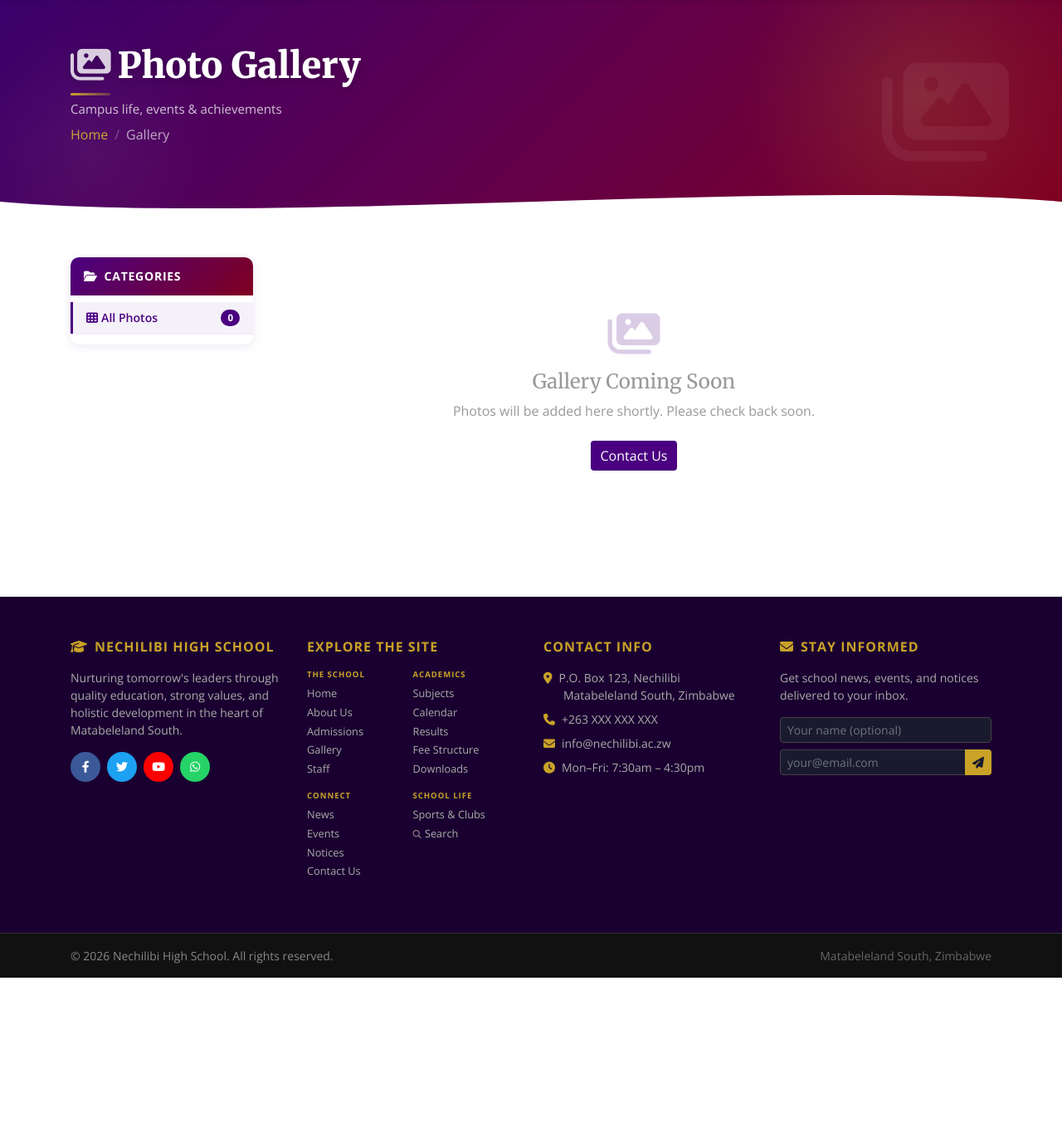
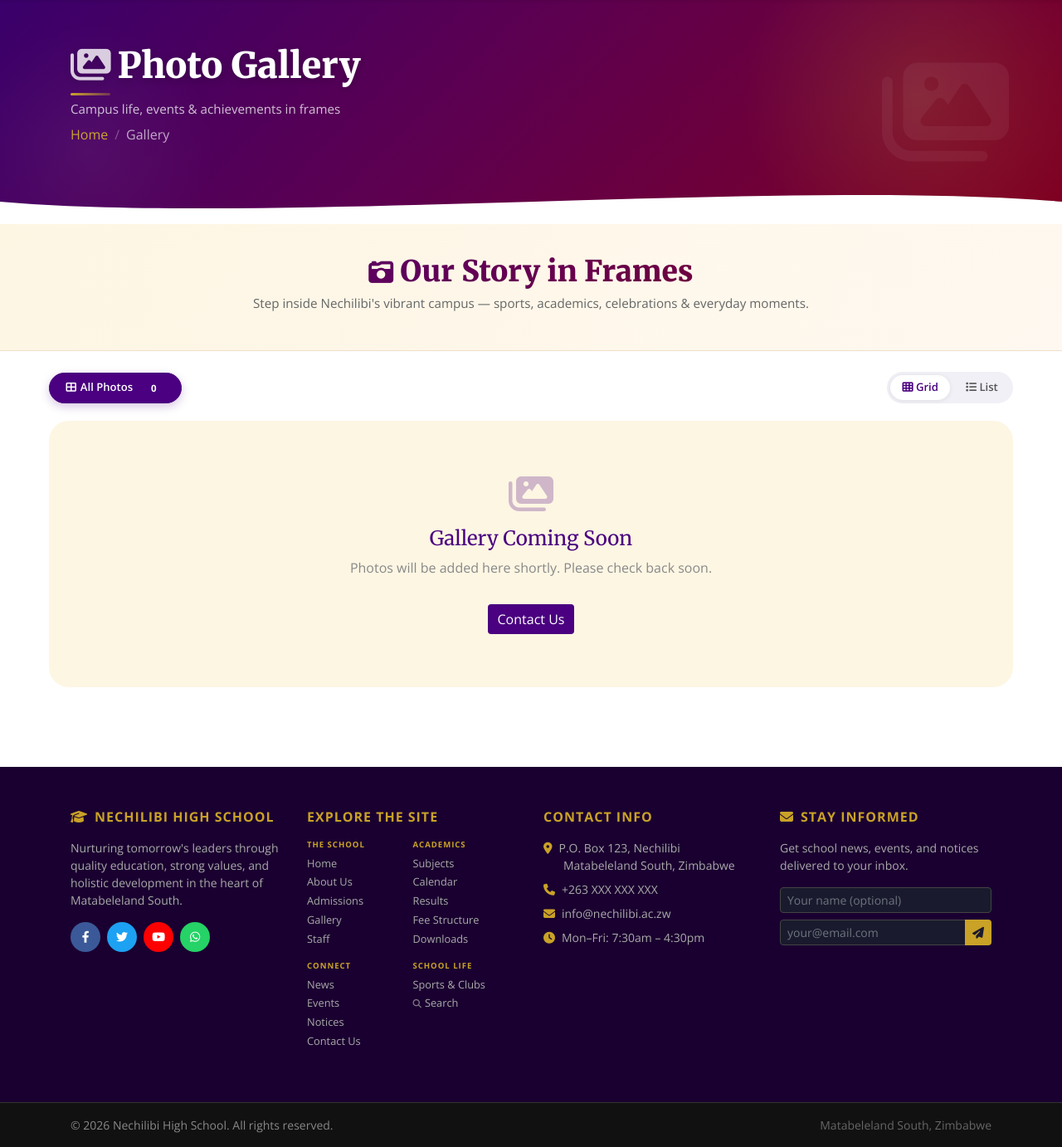
Before and after one commit to Bright-mpala/nechilibi-high-school, a Django app: page /gallery/ in a window 1280 px wide. Shown: the part 115-1497 px from the top of the page at 83% size. Before the commit the page ends 1293 px from the top, so only its background shows below. Run offline with Django 4.2, Linux system fonts and the light colour scheme; data comes from the database, SQL or seed files in the repository; data that the repository does not hold is empty; parts of the project's set-up code (start-up, migrations or seed data) failed here and were passed over; some libraries are stand-ins or nearby versions.

Commit message:
Gallery: new card grid, pill filters, list/grid toggle, Lightbox2

```diff
--- a/templates/public/gallery.html
+++ b/templates/public/gallery.html
@@ -3,154 +3,260 @@
 {% block meta_description %}Browse photos and videos from Nechilibi High School — sports events, graduation ceremonies, cultural activities, and campus life.{% endblock %}
 
 {% block extra_css %}
+<link href="https://cdnjs.cloudflare.com/ajax/libs/lightbox2/2.11.4/css/lightbox.min.css" rel="stylesheet">
 <style>
-  /* page-hero used from base.html */
+  /* ── Gallery hero strip ── */
+  .gallery-strip {
+    background: linear-gradient(120deg, #fdf6e3, #fff8f0);
+    border-bottom: 1px solid #f0dfc8;
+    text-align: center;
+    padding: 2.2rem 1rem 1.8rem;
+  }
+  .gallery-strip h2 {
+    font-size: clamp(1.5rem, 3vw, 2.2rem);
+    font-weight: 900;
+    background: linear-gradient(135deg, var(--primary), var(--secondary));
+    -webkit-background-clip: text; -webkit-text-fill-color: transparent;
+    background-clip: text;
+    margin-bottom: .4rem;
+  }
+  .gallery-strip p { color: #666; font-size: .95rem; }
 
-  /* ── Layout ── */
-  .gallery-layout { display:flex; gap:28px; align-items:flex-start; padding:2.5rem 0; }
+  /* ── Controls bar ── */
+  .gallery-controls {
+    max-width: 1200px;
+    margin: 1.6rem auto .8rem;
+    padding: 0 1.2rem;
+    display: flex;
+    flex-wrap: wrap;
+    justify-content: space-between;
+    align-items: center;
+    gap: 1rem;
+  }
 
-  /* ── Sidebar ── */
-  .gallery-sidebar {
-    width: 220px;
-    flex-shrink: 0;
-    position: sticky;
-    top: 80px;
+  /* Filter tabs */
+  .filter-tabs { display: flex; flex-wrap: wrap; gap: .5rem; }
+  .filter-btn {
+    background: #fff;
+    border: 1.5px solid #e2e0ea;
+    padding: .42rem 1.2rem;
+    border-radius: 40px;
+    font-weight: 600;
+    font-size: .82rem;
+    cursor: pointer;
+    transition: all .2s;
+    color: #444;
+    font-family: 'Open Sans', sans-serif;
   }
-  .sidebar-card {
+  .filter-btn i { margin-right: 5px; font-size: .78rem; }
+  .filter-btn.active {
+    background: var(--primary);
+    border-color: var(--primary);
+    color: #fff;
+    box-shadow: 0 4px 12px rgba(74,0,128,.22);
+  }
+  .filter-btn:hover:not(.active) {
+    background: #f4f1f8;
+    border-color: #b89fd4;
+    color: var(--primary);
+  }
+
+  /* View toggle */
+  .view-toggle {
+    display: flex;
+    gap: 5px;
+    background: #f1f0f6;
+    padding: 4px;
+    border-radius: 40px;
+  }
+  .view-btn {
+    background: transparent;
+    border: none;
+    padding: 5px 14px;
+    border-radius: 30px;
+    font-weight: 600;
+    cursor: pointer;
+    font-size: .82rem;
+    transition: .2s;
+    color: #555;
+    font-family: 'Open Sans', sans-serif;
+  }
+  .view-btn.active {
     background: #fff;
-    border-radius: 10px;
-    box-shadow: 0 2px 12px rgba(74,0,128,.1);
-    overflow: hidden;
+    color: var(--primary);
+    box-shadow: 0 1px 6px rgba(0,0,0,.08);
   }
-  .sidebar-card .sidebar-heading {
-    background: linear-gradient(135deg,#4a0080,#800020);
-    color: #fff;
-    padding: .75rem 1rem;
-    font-weight: 700;
-    font-size: .88rem;
-    letter-spacing: .05em;
-    text-transform: uppercase;
-    display: flex;
-    align-items: center;
-    gap: .5rem;
+
+  /* ── Gallery container ── */
+  .gallery-outer {
+    max-width: 1200px;
+    margin: 0 auto;
+    padding: .5rem 1.2rem 3rem;
   }
-  .sidebar-cat-list { list-style: none; margin: 0; padding: .5rem 0; }
-  .sidebar-cat-list li a {
-    display: flex;
-    align-items: center;
-    justify-content: space-between;
-    padding: .55rem 1rem;
-    color: #333;
-    font-size: .88rem;
-    text-decoration: none;
-    transition: background .15s, color .15s;
-    border-left: 3px solid transparent;
-  }
-  .sidebar-cat-list li a:hover,
-  .sidebar-cat-list li a.active {
-    background: #f4f1f8;
-    color: #4a0080;
-    border-left-color: #4a0080;
-    font-weight: 600;
-  }
-  .sidebar-cat-list li a .cat-count {
-    background: #e8e0f5;
-    color: #4a0080;
-    font-size: .72rem;
-    font-weight: 700;
-    border-radius: 20px;
-    padding: .1rem .5rem;
-    min-width: 22px;
-    text-align: center;
-  }
-  .sidebar-cat-list li a:hover .cat-count,
-  .sidebar-cat-list li a.active .cat-count {
-    background: #4a0080;
-    color: #fff;
-  }
-  .sidebar-all { border-bottom: 1px solid #f0eaf8; margin-bottom: .25rem; }
 
-  /* ── Gallery main ── */
-  .gallery-main { flex: 1; min-width: 0; }
-
-  .cat-section { margin-bottom: 3rem; }
+  /* ── Category section header ── */
+  .cat-section { margin-bottom: 2.8rem; }
   .cat-section-title {
-    color: #4a0080;
-    font-size: 1.25rem;
+    color: var(--primary);
+    font-size: 1.1rem;
     font-weight: 800;
     padding-bottom: .5rem;
-    border-bottom: 3px solid #800020;
+    border-bottom: 3px solid;
+    border-image: linear-gradient(90deg, var(--accent), var(--secondary)) 1;
     margin-bottom: 1.2rem;
     display: flex;
     align-items: center;
     gap: .5rem;
   }
-  .cat-section-title i { color: #800020; font-size: 1rem; }
 
-  /* Image cards */
+  /* ── Grid layout ── */
+  .gallery-grid {
+    display: grid;
+    grid-template-columns: repeat(auto-fill, minmax(280px, 1fr));
+    gap: 1.4rem;
+    transition: all .3s;
+  }
+
+  /* ── List layout ── */
+  .gallery-grid.list-view {
+    display: flex;
+    flex-direction: column;
+    gap: 1.1rem;
+  }
+
+  /* ── Gallery card ── */
   .gallery-card {
+    background: #fff;
+    border-radius: 20px;
     overflow: hidden;
-    border-radius: 8px;
-    box-shadow: 0 2px 10px rgba(0,0,0,.08);
+    box-shadow: 0 8px 24px -10px rgba(74,0,128,.14);
+    border: 1px solid #ede8f5;
+    transition: transform .25s, box-shadow .25s;
     cursor: pointer;
-    background: #f4f1f8;
   }
-  .gallery-card:hover .gallery-img { transform: scale(1.05); }
-  .gallery-img {
-    height: 190px;
-    object-fit: cover;
+  .gallery-card:hover {
+    transform: translateY(-5px);
+    box-shadow: 0 20px 36px -12px rgba(74,0,128,.22);
+  }
+
+  /* List-view card */
+  .list-view .gallery-card {
+    display: flex;
+    flex-direction: row;
+    align-items: center;
+  }
+  .list-view .gc-img {
+    width: 180px;
+    height: 130px;
+    flex-shrink: 0;
+  }
+  .list-view .gc-body {
+    padding: .8rem 1rem;
+    text-align: left;
+    flex: 1;
+  }
+
+  /* Card image */
+  .gc-img {
     width: 100%;
-    transition: transform .25s ease;
+    height: 210px;
+    overflow: hidden;
+    background: #f0eaf8;
     display: block;
   }
-  .gallery-caption { padding: .4rem .6rem; font-size: .78rem; color: #666; text-align: center; white-space: nowrap; overflow: hidden; text-overflow: ellipsis; }
+  .gc-img img {
+    width: 100%;
+    height: 100%;
+    object-fit: cover;
+    transition: transform .35s ease;
+    display: block;
+  }
+  .gallery-card:hover .gc-img img { transform: scale(1.05); }
+
+  /* Card body */
+  .gc-body {
+    padding: .9rem 1.1rem 1rem;
+    text-align: center;
+  }
+  .gc-title {
+    font-size: .95rem;
+    font-weight: 800;
+    color: var(--primary);
+    margin-bottom: .25rem;
+    line-height: 1.3;
+  }
+  .gc-desc {
+    font-size: .78rem;
+    color: #777;
+    margin-bottom: .5rem;
+    display: flex;
+    align-items: center;
+    justify-content: center;
+    gap: 5px;
+  }
+  .list-view .gc-desc { justify-content: flex-start; }
+  .gc-badge {
+    display: inline-block;
+    background: #f4f0fb;
+    color: var(--secondary);
+    font-size: .7rem;
+    font-weight: 700;
+    padding: .18rem .65rem;
+    border-radius: 40px;
+    border: 1px solid #e0d6f0;
+  }
 
   /* ── Empty state ── */
-  .gallery-empty { text-align:center; padding:4rem 1rem; color:#999; }
-  .gallery-empty i { font-size:3.5rem; opacity:.2; margin-bottom:1rem; display:block; color:#4a0080; }
+  .gallery-empty {
+    text-align: center;
+    padding: 4rem 1rem;
+    background: #fdf6e3;
+    border-radius: 24px;
+    color: #888;
+    grid-column: 1 / -1;
+  }
+  .gallery-empty i { font-size: 3rem; opacity: .25; display: block; margin-bottom: 1rem; color: var(--primary); }
 
-  /* ── Lightbox ── */
-  .lightbox-overlay { display:none; position:fixed; inset:0; background:rgba(0,0,0,.93); z-index:9999; align-items:center; justify-content:center; flex-direction:column; }
-  .lightbox-overlay.active { display:flex; }
-  .lightbox-overlay img { max-width:90%; max-height:82vh; border-radius:6px; box-shadow:0 8px 40px rgba(0,0,0,.6); }
-  .lightbox-close { position:fixed; top:18px; right:28px; font-size:2.2rem; color:#fff; cursor:pointer; line-height:1; z-index:10000; }
-  .lightbox-caption { color:rgba(255,255,255,.7); font-size:.85rem; margin-top:.75rem; }
+  /* ── Video cards ── */
+  .video-section { margin-top: .5rem; }
 
-  /* ── Video section ── */
-  .video-section { margin-top: 1rem; }
+  /* ── Photo counter chip ── */
+  .photo-count-chip {
+    display: inline-block;
+    background: var(--primary);
+    color: #fff;
+    font-size: .72rem;
+    font-weight: 700;
+    padding: .15rem .65rem;
+    border-radius: 30px;
+    margin-left: .5rem;
+    vertical-align: middle;
+  }
 
-  /* ── Mobile: sidebar becomes horizontal tabs ── */
-  @media (max-width: 767px) {
-    .gallery-layout { flex-direction: column; gap: 0; }
-    .gallery-sidebar { width: 100%; position: static; margin-bottom: 1.5rem; }
-    .sidebar-cat-list { display: flex; flex-wrap: wrap; padding: .5rem; gap: .4rem; }
-    .sidebar-cat-list li a {
-      border-left: none;
-      border-bottom: 2px solid transparent;
-      border-radius: 20px;
-      padding: .3rem .75rem;
-      background: #f4f1f8;
-      font-size: .8rem;
-    }
-    .sidebar-cat-list li a:hover,
-    .sidebar-cat-list li a.active {
-      background: #4a0080;
-      color: #fff;
-      border-color: #4a0080;
-    }
-    .sidebar-cat-list li a .cat-count { background:rgba(255,255,255,.25); color:inherit; }
-    .sidebar-all { border-bottom: none; }
+  /* ── Lightbox custom ── */
+  .lb-data .lb-caption { font-size: .95rem; font-weight: 600; }
+  .lb-nav a.lb-prev, .lb-nav a.lb-next { opacity: .8; }
+
+  @media (max-width: 640px) {
+    .gallery-controls { flex-direction: column; align-items: stretch; }
+    .view-toggle { align-self: center; }
+    .filter-tabs { justify-content: center; }
+    .list-view .gallery-card { flex-direction: column; }
+    .list-view .gc-img { width: 100%; height: 200px; }
+    .list-view .gc-body { text-align: center; }
+    .list-view .gc-desc { justify-content: center; }
   }
 </style>
 {% endblock %}
 
 {% block content %}
 
+<!-- Page hero (consistent with all inner pages) -->
 <div class="page-hero">
   <i class="fas fa-images ph-bg-icon"></i>
   <div class="container">
     <h1><i class="fas fa-images mr-2" style="opacity:.8;"></i>Photo Gallery</h1>
-    <p class="ph-subtitle">Campus life, events &amp; achievements</p>
+    <p class="ph-subtitle">Campus life, events &amp; achievements in frames</p>
     <nav aria-label="breadcrumb">
       <ol class="breadcrumb">
         <li class="breadcrumb-item"><a href="/">Home</a></li>
@@ -165,74 +271,79 @@
   </div>
 </div>
 
-<div class="container">
-  <div class="gallery-layout">
+<!-- Warm gallery strip -->
+<div class="gallery-strip">
+  <h2><i class="fas fa-camera-retro mr-2" style="font-size:.85em;"></i>Our Story in Frames</h2>
+  <p>Step inside Nechilibi's vibrant campus — sports, academics, celebrations &amp; everyday moments.</p>
+</div>
 
-    <!-- ── SIDEBAR ── -->
-    <aside class="gallery-sidebar">
-      <div class="sidebar-card">
-        <div class="sidebar-heading">
-          <i class="fas fa-folder-open"></i> Categories
-        </div>
-        <ul class="sidebar-cat-list">
-          <!-- All photos link -->
-          <li class="sidebar-all">
-            <a href="#all" class="active" id="filter-all" onclick="filterCat('all',this)">
-              <span><i class="fas fa-th mr-1"></i>All Photos</span>
-              <span class="cat-count">{{ all_images.count }}</span>
-            </a>
-          </li>
+<!-- Controls: filter tabs + view toggle -->
+<div class="gallery-controls">
+  <div class="filter-tabs" id="filterTabs">
+    <button class="filter-btn active" data-cat="all" onclick="filterCat('all',this)">
+      <i class="fas fa-th-large"></i>All Photos
+      <span class="photo-count-chip">{{ all_images.count }}</span>
+    </button>
     {% for cat in categories %}
       {% with count=cat.images.all|length %}
       {% if count > 0 %}
-            <li>
-              <a href="#cat-{{ cat.id }}"
-                 id="filter-{{ cat.id }}"
-                 onclick="filterCat('{{ cat.id }}',this)">
-                <span>{{ cat.name }}</span>
-                <span class="cat-count">{{ count }}</span>
-              </a>
-            </li>
+      <button class="filter-btn" data-cat="cat-{{ cat.id }}" onclick="filterCat('cat-{{ cat.id }}',this)">
+        <i class="fas fa-folder"></i>{{ cat.name }}
+        <span class="photo-count-chip">{{ count }}</span>
+      </button>
       {% endif %}
       {% endwith %}
     {% endfor %}
     {% if uncategorised %}
-          <li>
-            <a href="#cat-other"
-               id="filter-other"
-               onclick="filterCat('other',this)">
-              <span>Other Photos</span>
-              <span class="cat-count">{{ uncategorised|length }}</span>
-            </a>
-          </li>
+    <button class="filter-btn" data-cat="cat-other" onclick="filterCat('cat-other',this)">
+      <i class="fas fa-folder-open"></i>Other
+      <span class="photo-count-chip">{{ uncategorised|length }}</span>
+    </button>
     {% endif %}
-        </ul>
+    {% if videos %}
+    <button class="filter-btn" data-cat="cat-videos" onclick="filterCat('cat-videos',this)">
+      <i class="fas fa-play-circle"></i>Videos
+      <span class="photo-count-chip">{{ videos|length }}</span>
+    </button>
+    {% endif %}
   </div>
-    </aside>
 
-    <!-- ── MAIN CONTENT ── -->
-    <div class="gallery-main">
+  <div class="view-toggle">
+    <button class="view-btn active" id="gridViewBtn" onclick="setView('grid')">
+      <i class="fas fa-th"></i> Grid
+    </button>
+    <button class="view-btn" id="listViewBtn" onclick="setView('list')">
+      <i class="fas fa-list"></i> List
+    </button>
+  </div>
+</div>
+
+<!-- Gallery content -->
+<div class="gallery-outer">
 
   {% if all_images %}
 
-        <!-- Categorised sections -->
+    <!-- ── Categorised sections ── -->
     {% for cat in categories %}
       {% if cat.images.all %}
-          <div class="cat-section" id="cat-{{ cat.id }}" data-cat="{{ cat.id }}">
+      <div class="cat-section" id="cat-{{ cat.id }}" data-cat="cat-{{ cat.id }}">
         <h3 class="cat-section-title">
           <i class="fas fa-folder"></i>{{ cat.name }}
         </h3>
-            <div class="row">
+        <div class="gallery-grid" id="grid-cat-{{ cat.id }}">
           {% for image in cat.images.all %}
           {% if image.is_active %}
-              <div class="col-6 col-md-4 col-lg-3 mb-3">
-                <div class="gallery-card" onclick="openLightbox('{{ image.image.url }}','{{ image.title|default:'' }}')">
-                  <img src="{{ image.image.url }}" class="gallery-img"
-                       alt="{{ image.title|default:cat.name }}"
-                       onerror="this.closest('.col-6').style.display='none'">
-                  {% if image.title %}
-                  <div class="gallery-caption">{{ image.title }}</div>
-                  {% endif %}
+          <div class="gallery-card">
+            <a href="{{ image.image.url }}" data-lightbox="gallery-{{ cat.id }}" data-title="{{ image.title|default:cat.name }}">
+              <div class="gc-img">
+                <img src="{{ image.image.url }}" alt="{{ image.title|default:cat.name }}" loading="lazy"
+                     onerror="this.closest('.gallery-card').style.display='none'">
+              </div>
+            </a>
+            <div class="gc-body">
+              {% if image.title %}<div class="gc-title">{{ image.title }}</div>{% endif %}
+              <div class="gc-desc"><i class="fas fa-folder" style="color:var(--accent);"></i>{{ cat.name }}</div>
+              <span class="gc-badge"><i class="fas fa-tag mr-1"></i>{{ cat.name }}</span>
             </div>
           </div>
           {% endif %}
@@ -242,24 +353,23 @@
       {% endif %}
     {% endfor %}
 
-        <!-- Uncategorised -->
+    <!-- ── Uncategorised ── -->
     {% if uncategorised %}
-        <div class="cat-section" id="cat-other" data-cat="other">
-          {% if categories %}
-          <h3 class="cat-section-title">
-            <i class="fas fa-folder"></i>Other Photos
-          </h3>
-          {% endif %}
-          <div class="row">
+    <div class="cat-section" id="cat-other" data-cat="cat-other">
+      {% if categories %}<h3 class="cat-section-title"><i class="fas fa-folder-open"></i>Other Photos</h3>{% endif %}
+      <div class="gallery-grid" id="grid-cat-other">
         {% for image in uncategorised %}
-            <div class="col-6 col-md-4 col-lg-3 mb-3">
-              <div class="gallery-card" onclick="openLightbox('{{ image.image.url }}','{{ image.title|default:'' }}')">
-                <img src="{{ image.image.url }}" class="gallery-img"
-                     alt="{{ image.title|default:'Photo' }}"
-                     onerror="this.closest('.col-6').style.display='none'">
-                {% if image.title %}
-                <div class="gallery-caption">{{ image.title }}</div>
-                {% endif %}
+        <div class="gallery-card">
+          <a href="{{ image.image.url }}" data-lightbox="gallery-other" data-title="{{ image.title|default:'Photo' }}">
+            <div class="gc-img">
+              <img src="{{ image.image.url }}" alt="{{ image.title|default:'Photo' }}" loading="lazy"
+                   onerror="this.closest('.gallery-card').style.display='none'">
+            </div>
+          </a>
+          <div class="gc-body">
+            {% if image.title %}<div class="gc-title">{{ image.title }}</div>{% endif %}
+            <div class="gc-desc"><i class="fas fa-images" style="color:var(--accent);"></i>School Photo</div>
+            <span class="gc-badge"><i class="fas fa-tag mr-1"></i>General</span>
           </div>
         </div>
         {% endfor %}
@@ -267,22 +377,22 @@
     </div>
     {% endif %}
 
-        <!-- Videos -->
+    <!-- ── Videos ── -->
     {% if videos %}
-        <div class="video-section cat-section" id="cat-videos" data-cat="videos">
-          <h3 class="cat-section-title">
-            <i class="fas fa-play-circle"></i>Videos
-          </h3>
+    <div class="cat-section video-section" id="cat-videos" data-cat="cat-videos">
+      <h3 class="cat-section-title"><i class="fas fa-play-circle"></i>Videos</h3>
       <div class="row">
         {% for video in videos %}
         <div class="col-md-6 col-lg-4 mb-4">
-              <div class="card border-0 shadow-sm h-100">
+          <div class="gallery-card" style="border-radius:16px;cursor:default;">
             <div class="embed-responsive embed-responsive-16by9">
               <iframe class="embed-responsive-item" src="{{ video.get_embed_url }}" allowfullscreen></iframe>
             </div>
-                <div class="card-body">
-                  <h6 class="font-weight-bold mb-1">{{ video.title }}</h6>
-                  {% if video.description %}<p class="text-muted small mb-0">{{ video.description }}</p>{% endif %}
+            <div class="gc-body" style="text-align:left;">
+              <div class="gc-title">{{ video.title }}</div>
+              {% if video.description %}
+              <div class="gc-desc"><i class="fas fa-play" style="color:var(--secondary);"></i>{{ video.description }}</div>
+              {% endif %}
             </div>
           </div>
         </div>
@@ -294,44 +404,33 @@
   {% else %}
     <div class="gallery-empty">
       <i class="fas fa-images"></i>
-          <h4>Gallery Coming Soon</h4>
+      <h4 style="color:var(--primary);margin-bottom:.5rem;">Gallery Coming Soon</h4>
       <p>Photos will be added here shortly. Please check back soon.</p>
-          <a href="/contact/" class="btn btn-primary-custom mt-2">Contact Us</a>
+      <a href="/contact/" class="btn btn-primary-custom mt-3">Contact Us</a>
     </div>
   {% endif %}
 
-    </div><!-- /gallery-main -->
-  </div><!-- /gallery-layout -->
-</div>
-
-<!-- Lightbox -->
-<div class="lightbox-overlay" id="lightbox" onclick="closeLightbox()">
-  <span class="lightbox-close" onclick="closeLightbox()">&times;</span>
-  <img id="lightbox-img" src="" alt="Photo">
-  <div class="lightbox-caption" id="lightbox-caption"></div>
-</div>
+</div><!-- /gallery-outer -->
 
 {% endblock %}
 
 {% block extra_js %}
+<script src="https://cdnjs.cloudflare.com/ajax/libs/lightbox2/2.11.4/js/lightbox.min.js"></script>
 <script>
-  // Lightbox
-  function openLightbox(url, caption) {
-    document.getElementById('lightbox-img').src = url;
-    document.getElementById('lightbox-caption').textContent = caption || '';
-    document.getElementById('lightbox').classList.add('active');
-  }
-  function closeLightbox() {
-    document.getElementById('lightbox').classList.remove('active');
-    document.getElementById('lightbox-img').src = '';
-  }
-  document.addEventListener('keydown', function(e){ if(e.key==='Escape') closeLightbox(); });
+  // Lightbox config
+  lightbox.option({
+    resizeDuration: 200,
+    wrapAround: true,
+    albumLabel: '📸 %1 of %2',
+    fadeDuration: 280,
+    imageFadeDuration: 280
+  });
 
-  // Sidebar category filter
-  function filterCat(catId, link) {
-    // Update active state on sidebar links
-    document.querySelectorAll('.sidebar-cat-list a').forEach(function(a){ a.classList.remove('active'); });
-    link.classList.add('active');
+  // ── Category filter ──
+  function filterCat(catId, btn) {
+    // update button active state
+    document.querySelectorAll('.filter-btn').forEach(function(b){ b.classList.remove('active'); });
+    btn.classList.add('active');
 
     var sections = document.querySelectorAll('.cat-section');
     sections.forEach(function(sec) {
@@ -342,11 +441,23 @@
       }
     });
 
-    // Scroll to top of gallery main
-    var main = document.querySelector('.gallery-main');
-    if (main) { main.scrollIntoView({ behavior: 'smooth', block: 'start' }); }
+    // Scroll smoothly to gallery
+    document.querySelector('.gallery-outer').scrollIntoView({ behavior: 'smooth', block: 'start' });
+    return false;
+  }
 
-    return false;
+  // ── Grid / List toggle ──
+  function setView(mode) {
+    document.getElementById('gridViewBtn').classList.toggle('active', mode === 'grid');
+    document.getElementById('listViewBtn').classList.toggle('active', mode === 'list');
+
+    document.querySelectorAll('.gallery-grid').forEach(function(grid) {
+      if (mode === 'list') {
+        grid.classList.add('list-view');
+      } else {
+        grid.classList.remove('list-view');
+      }
+    });
   }
 </script>
 {% endblock %}
```
Lines whose indentation alone changed are shown as unchanged.
